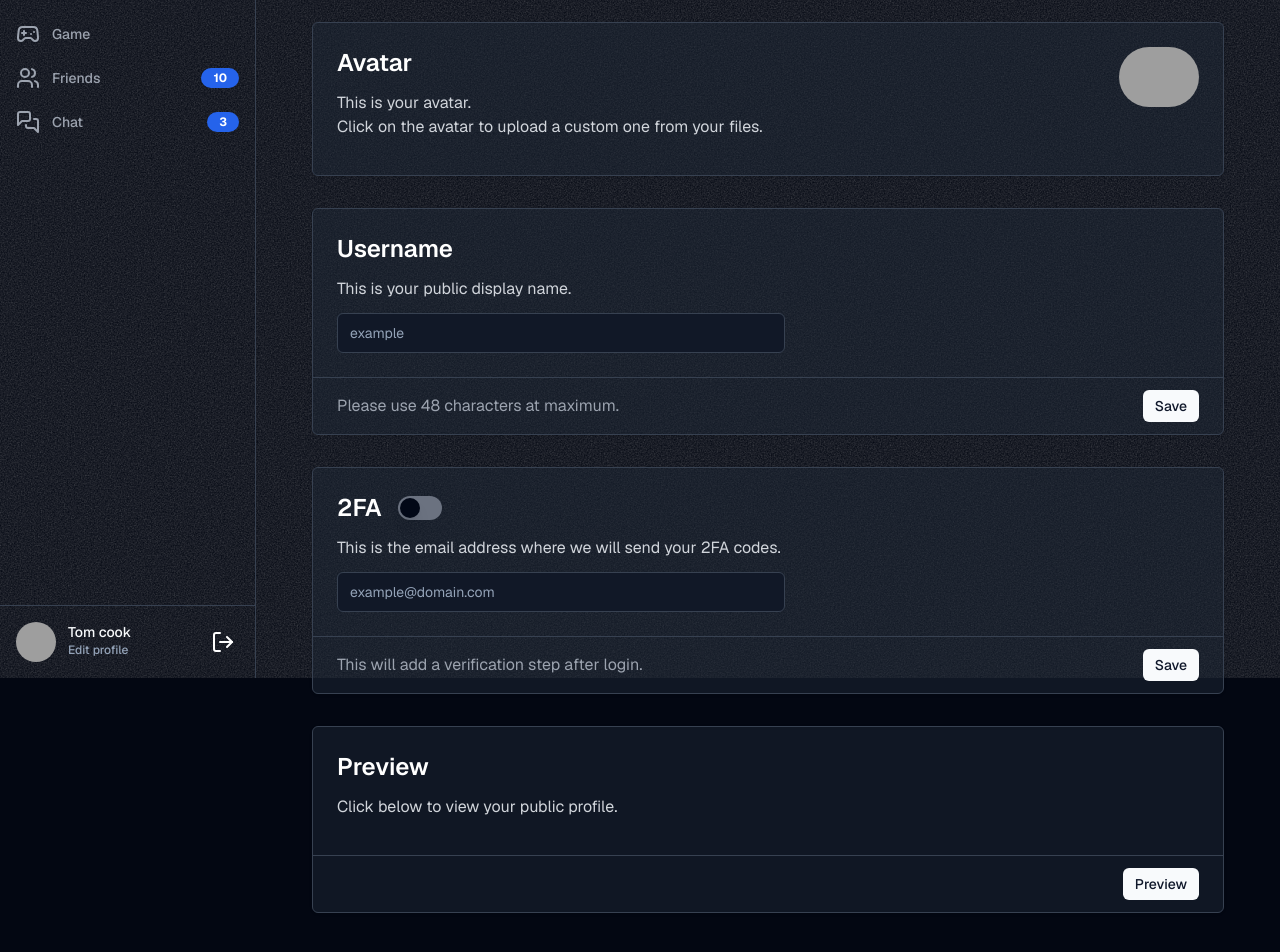
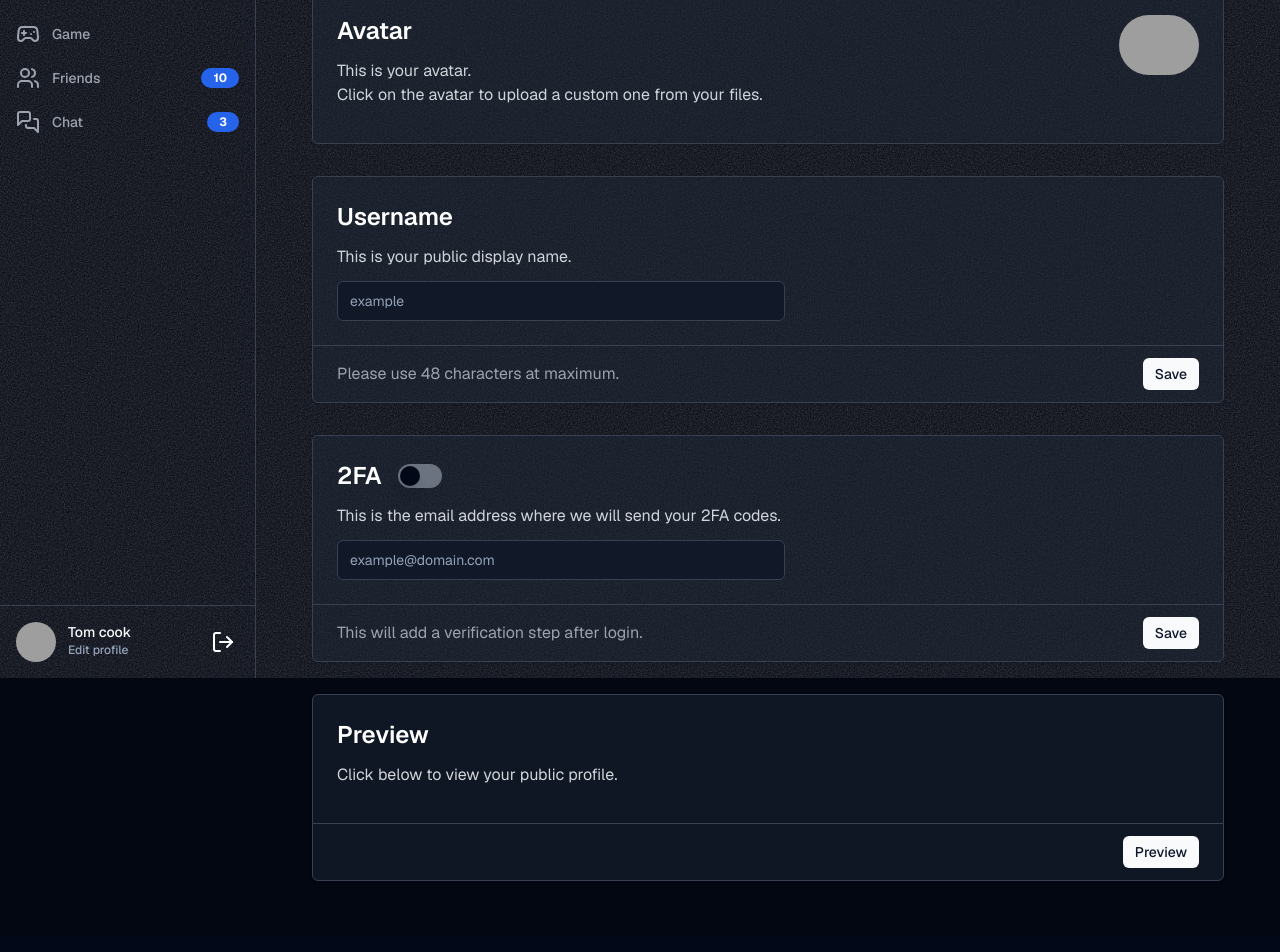
Before and after one commit to gkoechli/ft_transcendence, a Next.js app in the folder apps/web/: page /profile in a window 1280 px wide. Shown: the part 122-1074 px from the top of the page. Built offline with nearby package versions, Linux system fonts and the light colour scheme; grey boxes are pictures that could not be loaded.

Commit message:
fixed margin on cards

```diff
--- a/apps/web/app/(dashboard)/profile/page.tsx
+++ b/apps/web/app/(dashboard)/profile/page.tsx
@@ -7,7 +7,7 @@ import { FACard } from "./_components/2FA-card";
 export default function Home() {
 	return (
 		<>
-			<Card>
+			<Card className="my-0">
 				<div className="p-6">
 					<div className="flex float-right">
 						<button>
@@ -34,7 +34,7 @@ export default function Home() {
 
 			<FACard />
 
-			<Card>
+			<Card className="my-0">
 				<div className="p-6">
 					<h4 className="text-2xl font-semibold text-white">Preview</h4>
 					<p className="my-3 dark:text-gray-300">
```
